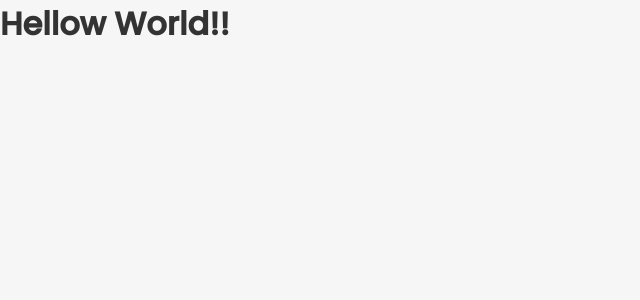
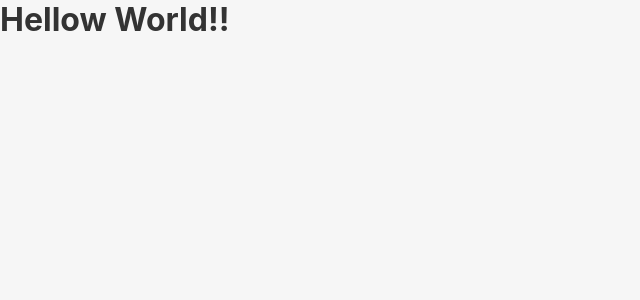
Before and after one commit to nelsonwenner/shopping-cart-frontend-challenge, a React (Create React App) app: page / in a window 1280 px wide. Shown: the top 300 px of the page, without its empty margins (0-640 px from the left). Built offline with nearby package versions, Linux system fonts and the light colour scheme.

Commit message:
refactor: remove import

```diff
--- a/src/styles/GlobalStyles.js
+++ b/src/styles/GlobalStyles.js
@@ -1,8 +1,6 @@
 import { createGlobalStyle } from 'styled-components'
 
 const GlobalStyles = createGlobalStyle`
-  @import url('https://fonts.googleapis.com/css2?family=Poppins:wght@500&display=swap');
-
 	* {
     padding: 0;
     margin: 0;
```
